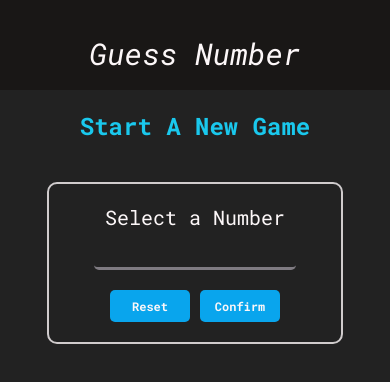
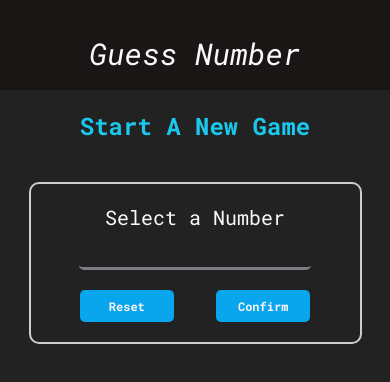
Before and after one commit to AriaMAN-ACT/guess-number, a React Native app: screen / in a window 390 px wide. Shown: the top 382 px of the page. Built offline with nearby package versions, Linux system fonts and the light colour scheme.

Commit message:
make final changes for more responsive app design

```diff
--- a/screens/GameOverScreen.js
+++ b/screens/GameOverScreen.js
@@ -35,8 +35,8 @@ const styles = StyleSheet.create({
     },
     container: {
         alignItems: 'center',
-        width: 300,
-        maxWidth: '80%'
+        width: '90%',
+        maxWidth: 300,
     },
     text: {
         color: '#FCF7F8',
--- a/screens/GameScreen.js
+++ b/screens/GameScreen.js
@@ -1,5 +1,5 @@
 import React, {useState, useEffect} from 'react';
-import {StyleSheet, Text, View, Alert, ScrollView, FlatList} from 'react-native';
+import {StyleSheet, Text, View, Alert, ScrollView, FlatList, KeyboardAvoidingView} from 'react-native';
 import {AntDesign} from '@expo/vector-icons';
 
 import NumberContainer from "../components/NumberContainer";
@@ -85,8 +85,7 @@ const styles = StyleSheet.create({
     },
     container: {
         marginTop: 20,
-        width: 300,
-        maxWidth: '80%',
+        width: '90%',
         alignItems: 'center'
     },
     buttonContainer: {
--- a/screens/StartGameScreen.js
+++ b/screens/StartGameScreen.js
@@ -1,5 +1,15 @@
 import React, {useState} from 'react';
-import {View, Text, TouchableWithoutFeedback, Keyboard, Alert, StyleSheet} from 'react-native';
+import {
+    View,
+    Text,
+    TouchableWithoutFeedback,
+    Keyboard,
+    Alert,
+    Dimensions,
+    ScrollView,
+    StyleSheet,
+    KeyboardAvoidingView
+} from 'react-native';
 
 import Card from "../components/Card";
 import Input from "../components/Input";
@@ -75,7 +85,7 @@ const styles = StyleSheet.create({
         flex: 1,
         padding: 10,
         alignItems: 'center',
-        backgroundColor: '#222222',
+        backgroundColor: '#222222'
     },
     title: {
         fontSize: 24,
@@ -85,8 +95,7 @@ const styles = StyleSheet.create({
         fontFamily: 'roboto-mono-bold'
     },
     inputContainer: {
-        width: 300,
-        maxWidth: '80%',
+        width: '90%',
         alignItems: 'center'
     },
     inputText: {
@@ -96,13 +105,12 @@ const styles = StyleSheet.create({
     },
     buttonContainer: {
         flexDirection: 'row',
-        width: '50%',
-        minWidth: 200,
+        width: '90%',
         justifyContent: 'space-between',
         paddingHorizontal: 15
     },
     button: {
-        width: '40%',
+        width: (Dimensions.get('window').width - 140) * 0.75 / 2,
         minWidth: 80
     },
     outputContainer: {
```
